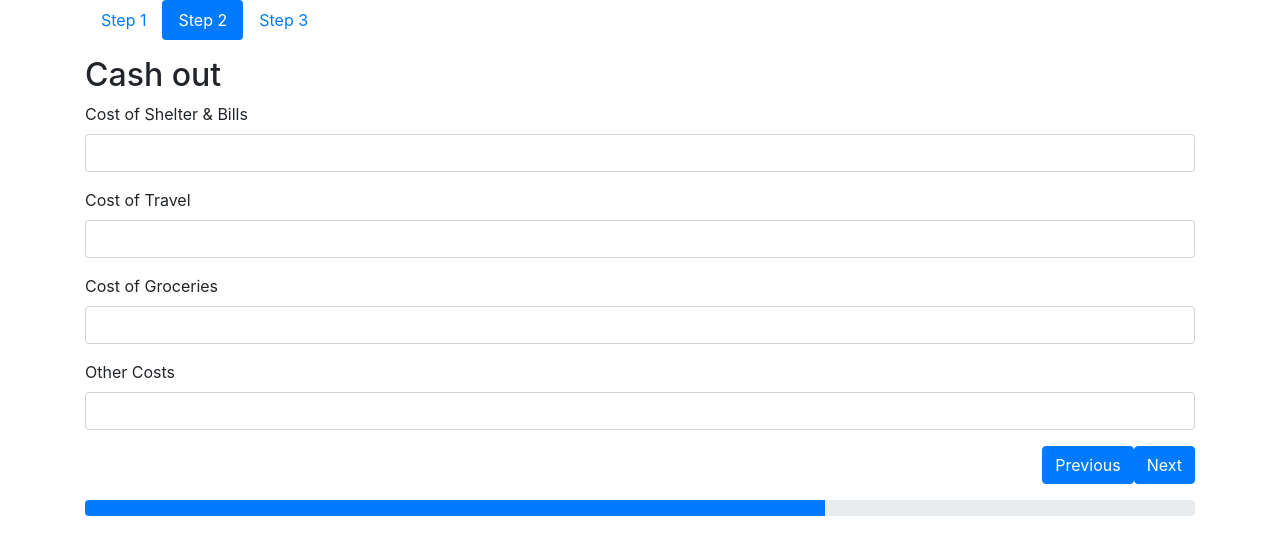
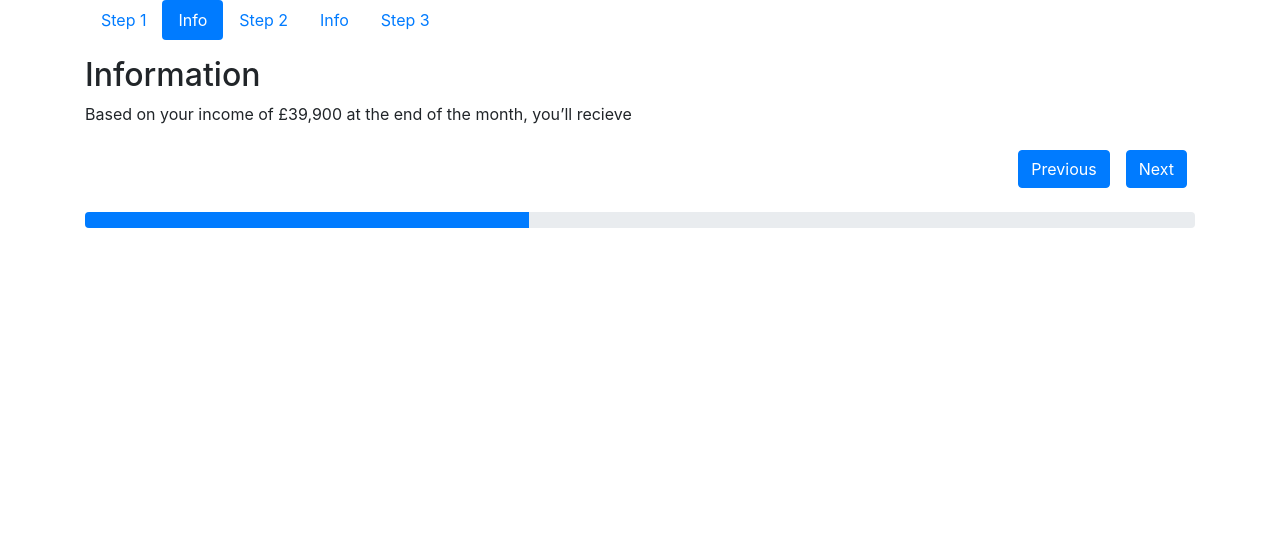
Before and after one commit to absurdity9/capstone, a Django app: page / in a window 1280 px wide, after a click on "Info". Shown: the part 74-629 px from the top of the page. Run offline with Django 4.2, Linux system fonts and the light colour scheme; some libraries are stand-ins or nearby versions.

Commit message:
+form info, form finish screen

```diff
--- a/cashnomics/static/cashnomics/script.js
+++ b/cashnomics/static/cashnomics/script.js
@@ -57,11 +57,29 @@
   }
 
   if (currentStep === formSteps.length - 1) {
-    nextButton.innerText = 'Done';
-  } else {
-    nextButton.innerText = 'Next';
+    console.log("End")
+    nextButton.style.display = 'none';
+    backButton.style.display = 'none';
+    // Create new buttons
+    const saveButton = document.createElement('a');
+    saveButton.innerText = 'Save my moneymap';
+    saveButton.href = '/signup';
+    saveButton.classList.add('btn', 'btn-success', 'mr-3');
+
+    const exploreButton = document.createElement('a');
+    exploreButton.innerText = 'Explore';
+    exploreButton.href = '/explore';
+    exploreButton.classList.add('btn', 'btn-info');
+
+    // Append new buttons to the container
+    const buttonContainer = document.getElementById('pills-step5'); // Replace 'buttonContainer' with the actual ID of the container element
+    buttonContainer.appendChild(saveButton);
+    buttonContainer.appendChild(exploreButton);
+    } else {
+      nextButton.innerText = 'Next';
+      nextButton.classList.add('m-2');
+    }
   }
-}
 
 // Get form steps
 const formSteps = document.querySelectorAll('.tab-pane');
--- a/cashnomics/templates/cashnomics/index.html
+++ b/cashnomics/templates/cashnomics/index.html
@@ -8,12 +8,19 @@
         <a class="nav-link active" id="pills-step1-tab" data-bs-toggle="pill" href="#pills-step1" role="tab" aria-controls="pills-step1" aria-selected="true">Step 1</a>
       </li>
       <li class="nav-item" role="presentation">
-        <a class="nav-link" id="pills-step2-tab" data-bs-toggle="pill" href="#pills-step2" role="tab" aria-controls="pills-step2" aria-selected="false">Step 2</a>
+        <a class="nav-link" id="pills-step2-tab" data-bs-toggle="pill" href="#pills-step2" role="tab" aria-controls="pills-step2" aria-selected="false">Info</a>
       </li>
       <li class="nav-item" role="presentation">
-        <a class="nav-link" id="pills-step3-tab" data-bs-toggle="pill" href="#pills-step3" role="tab" aria-controls="pills-step3" aria-selected="false">Step 3</a>
+        <a class="nav-link" id="pills-step3-tab" data-bs-toggle="pill" href="#pills-step3" role="tab" aria-controls="pills-step3" aria-selected="false">Step 2</a>
+      </li>
+      <li class="nav-item" role="presentation">
+        <a class="nav-link" id="pills-step4-tab" data-bs-toggle="pill" href="#pills-step4" role="tab" aria-controls="pills-step4" aria-selected="false">Info</a>
+      </li>
+      <li class="nav-item" role="presentation">
+        <a class="nav-link" id="pills-step5-tab" data-bs-toggle="pill" href="#pills-step5" role="tab" aria-controls="pills-step5" aria-selected="false">Step 3</a>
       </li>
     </ul>
+    <!-- Tab 1 -->
     <div class="tab-content" id="pills-tabContent">
       <div class="tab-pane fade show active" id="pills-step1" role="tabpanel" aria-labelledby="pills-step1-tab">
         <h2>Cash In</h2>
@@ -33,8 +40,16 @@
           </div>
         </form>
       </div>
-      <div class="tab-pane fade" id="pills-step2" role="tabpanel" aria-labelledby="pills-step2-tab">
+      <!-- Tab 2 -->
+      <div class="tab-content" id="pills-tabContent">
+        <div class="tab-pane fade show active" id="pills-step2" role="tabpanel" aria-labelledby="pills-step1-tab">
+          <h2>Information</h2>
+          <p>Based on your income of £39,900 at the end of the month, you’ll recieve</p>
+        </div>
+        <!-- Tab 3 -->
+      <div class="tab-pane fade" id="pills-step3" role="tabpanel" aria-labelledby="pills-step2-tab">
         <h2>Cash out</h2>
+        <p>Put in what you pay every month to find out what you’re left with after bills and expenses</p>
         <form>
           <div class="mb-3">
             <label for="user_name" class="form-label">Cost of Shelter & Bills</label>
@@ -54,8 +69,16 @@
           </div>
         </form>
       </div>
-      <div class="tab-pane fade" id="pills-step3" role="tabpanel" aria-labelledby="pills-step3-tab">
+      <!-- Tab 4-->
+      <div class="tab-content" id="pills-tabContent">
+        <div class="tab-pane fade show active" id="pills-step4" role="tabpanel" aria-labelledby="pills-step1-tab">
+          <h2>Information</h2>
+          <p>Based on your income of £39,900 at the end of the month, you’ll recieve</p>
+        </div>
+        <!-- Tab 5-->
+      <div class="tab-pane fade" id="pills-step5" role="tabpanel" aria-labelledby="pills-step3-tab">
         <h2>Savings & Investments</h2>
+        <p>Growing wealth is about holding onto money. Choose will you keep the money that’s leftover</p>
         <form>
           <div class="mb-3">
             <label for="company" class="form-label">Amount in a Savings Account</label>
@@ -77,8 +100,8 @@
       </div>
     </div>
     <div class="d-flex justify-content-end">
-      <button class="btn btn-primary" id="prevBtn" disabled>Previous</button>
-      <button class="btn btn-primary ms-2" id="nextBtn" onclick="changeTab(1)">Next</button>
+      <button class="btn btn-primary m-2" id="prevBtn" disabled>Previous</button>
+      <button class="btn btn-primary m-2" id="nextBtn">Next</button>
     </div>
     <div class="progress mt-3">
       <div class="progress-bar" id="progressBar" role="progressbar" style="width: 0%;" aria-valuenow="0" aria-valuemin="0" aria-valuemax="100"></div>
```
